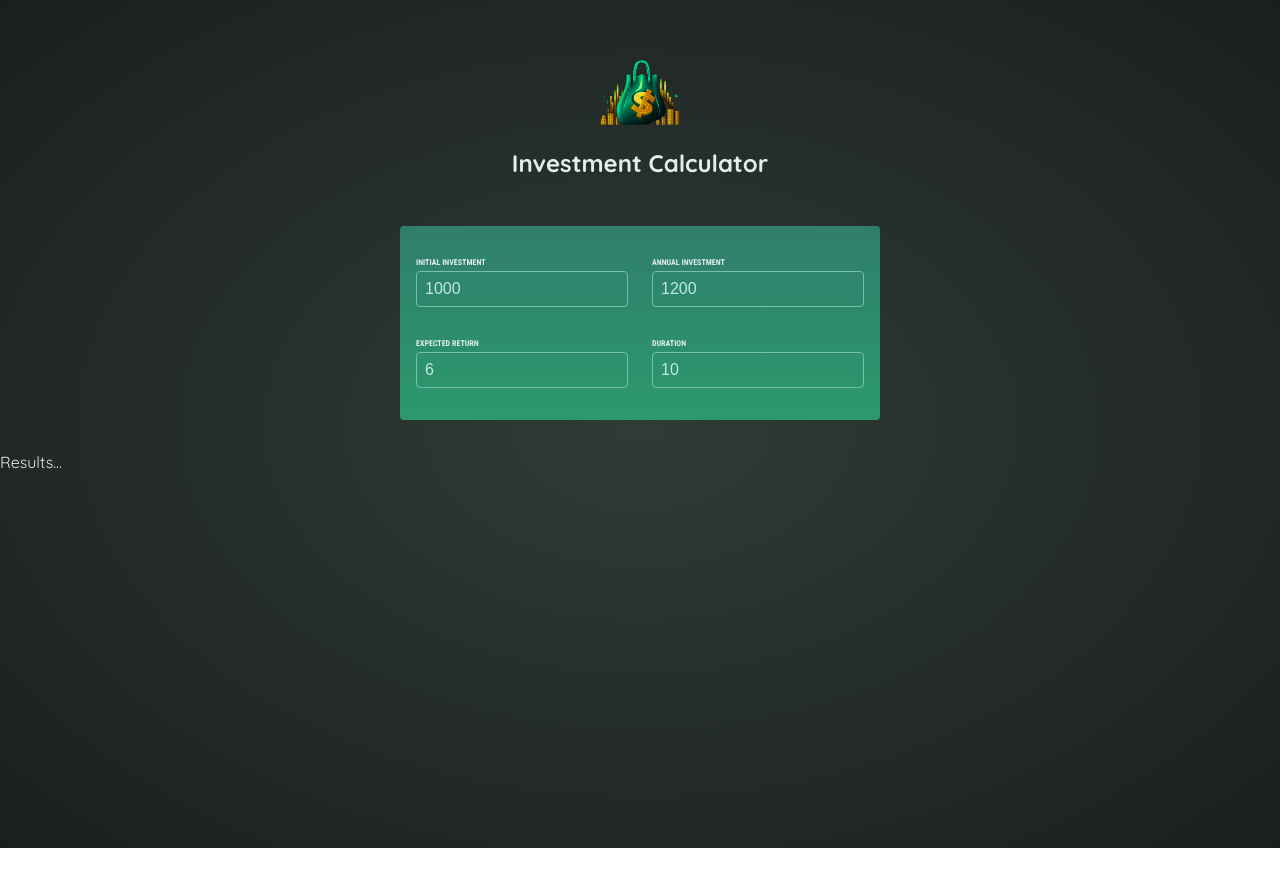
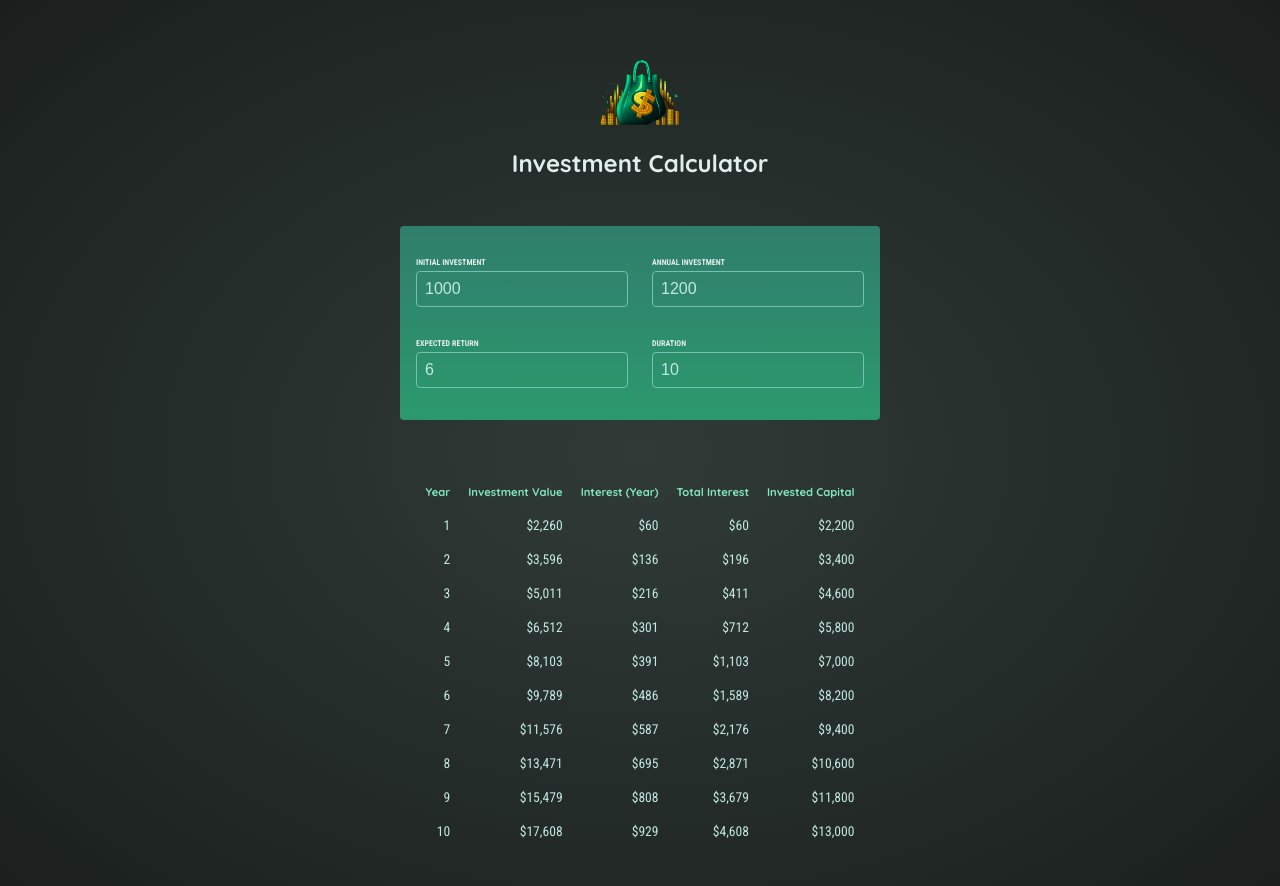
Before and after one commit to yyubin/react-playground, a React (Vite) app in the folder investment-calculator-solution/: page / in a window 1280 px wide. Shown: the top 886 px of the page. Before the commit the page ends 848 px from the top, so only its background shows below. Built offline with nearby package versions, Linux system fonts and the light colour scheme.

Commit message:
Add result component

```diff
--- a/investment-calculator-solution/src/App.jsx
+++ b/investment-calculator-solution/src/App.jsx
@@ -15,7 +15,7 @@
     setUserInput(prevUserInput => {
         return {
             ...prevUserInput,
-            [inputIdentifier]: newValue
+            [inputIdentifier]: +newValue
         }
     });
 }
--- a/investment-calculator-solution/src/components/Results.jsx
+++ b/investment-calculator-solution/src/components/Results.jsx
@@ -1,3 +1,32 @@
+import { calculateInvestmentResults, formatter } from '../util/investment.js';
+
 export default function Results({ input }) {
-    return <p>Results...</p>
+    const resultData = calculateInvestmentResults(input);
+    const initialInvestment = resultData[0].valueEndOfYear - resultData[0].interest - resultData[0].annualInvestment;
+
+    return <table id='result'>
+        <thead>
+            <tr>
+                <th>Year</th>
+                <th>Investment Value</th>
+                <th>Interest (Year)</th>
+                <th>Total Interest</th>
+                <th>Invested Capital</th>
+            </tr>
+        </thead>
+        <tbody>
+            {resultData.map(yearData => {
+                const totalInterest = yearData.valueEndOfYear - yearData.annualInvestment * yearData.year - initialInvestment;
+                const totalAmountInvested = yearData.valueEndOfYear - totalInterest;
+
+                return <tr key={yearData.year}>
+                    <td>{yearData.year}</td>
+                    <td>{formatter.format(yearData.valueEndOfYear)}</td>
+                    <td>{formatter.format(yearData.interest)}</td>
+                    <td>{formatter.format(totalInterest)}</td>
+                    <td>{formatter.format(totalAmountInvested)}</td>
+                </tr>
+            })}
+        </tbody>
+    </table>;
 }
```
